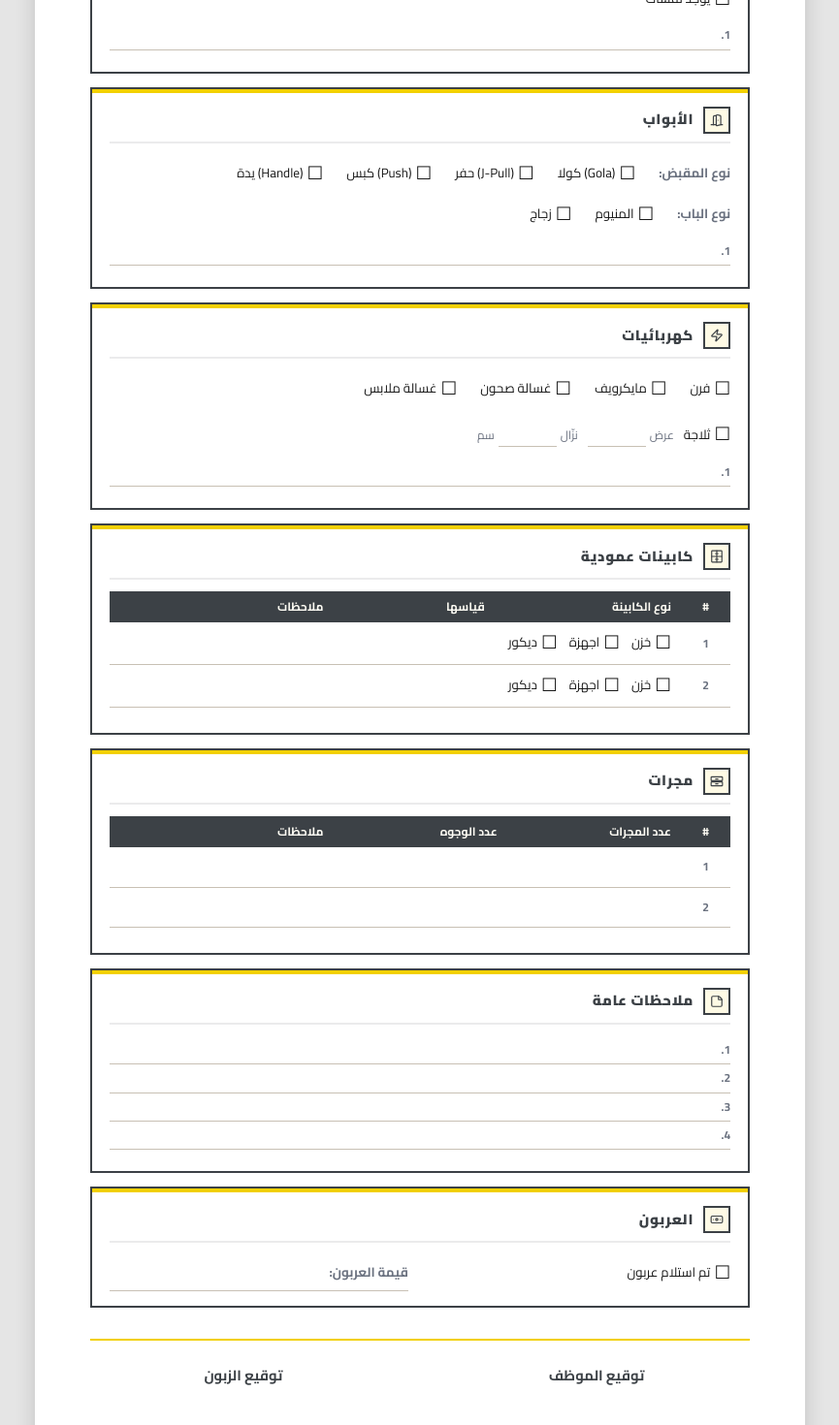
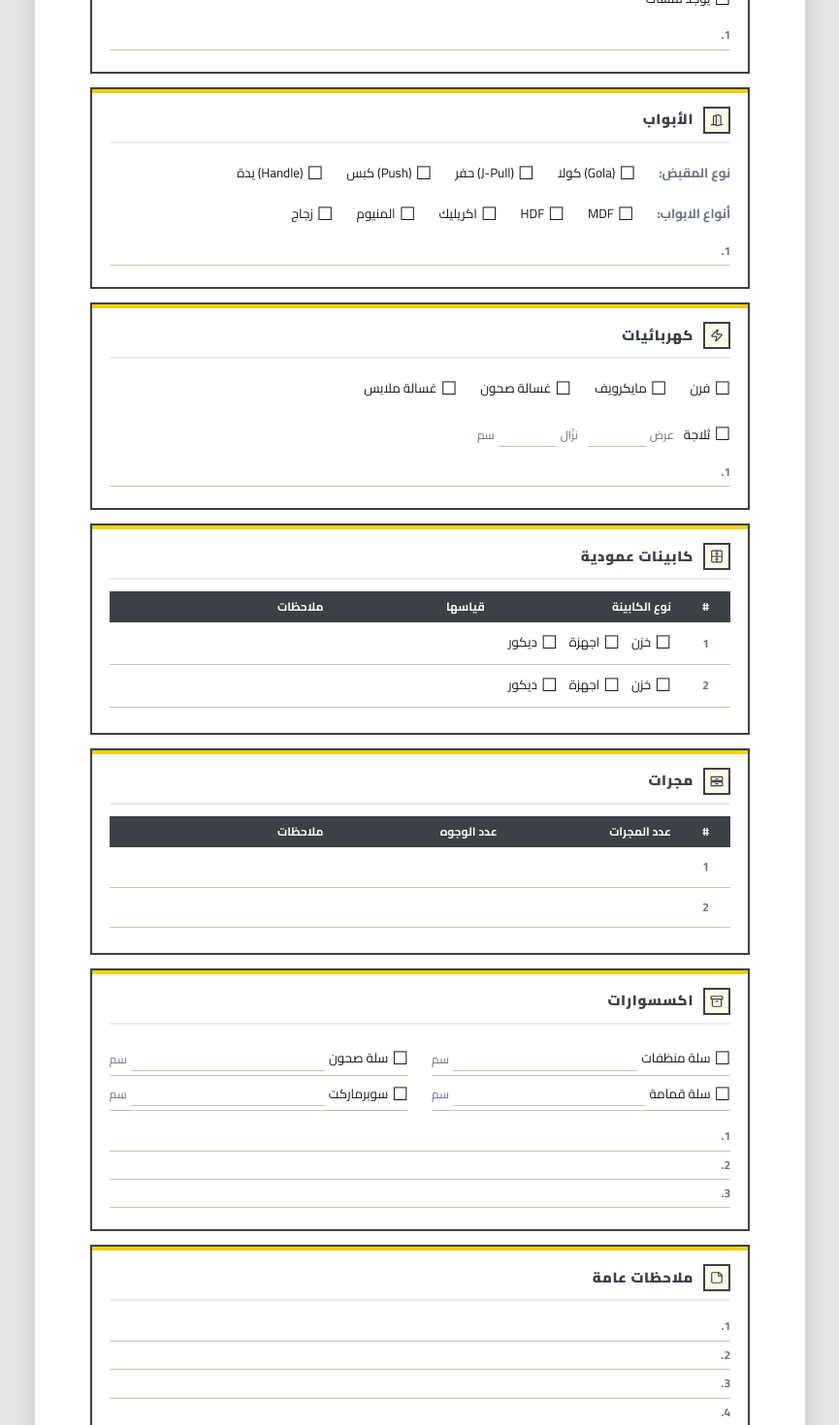
Before and after one commit to Abdullah97825/ahmed-decor-contract, a Next.js app: page /survey in a window 1280 px wide. Shown: the part 1159-2629 px from the top of the page at 97% size, without its empty margins (207-1072 px from the left). Built offline with nearby package versions, Linux system fonts and the light colour scheme.

Commit message:
Enhance survey form layout with new door types and accessories section

```diff
--- a/components/survey-form.tsx
+++ b/components/survey-form.tsx
@@ -143,8 +143,11 @@ function PrintableSurvey() {
           <CheckboxOption label="(Push) كبس" />
           <CheckboxOption label="(Handle) يدة" />
         </div>
-        <div style={{ display: "flex", gap: "24px", padding: "8px 0", marginBottom: "4px" }}>
-          <span style={{ fontWeight: 700, color: "#6B7280", fontSize: "10pt" }}>نوع الباب:</span>
+        <div style={{ display: "flex", gap: "24px", padding: "8px 0", marginBottom: "4px", flexWrap: "wrap" }}>
+          <span style={{ fontWeight: 700, color: "#6B7280", fontSize: "10pt" }}>أنواع الابواب:</span>
+          <CheckboxOption label="MDF" />
+          <CheckboxOption label="HDF" />
+          <CheckboxOption label="اكريليك" />
           <CheckboxOption label="المنيوم" />
           <CheckboxOption label="زجاج" />
         </div>
@@ -188,6 +191,21 @@ function PrintableSurvey() {
           rows={2}
           colWidths={["8%", "28%", "28%", "36%"]}
         />
+      </PrintSection>
+
+      {/* Accessories */}
+      <PrintSection title="اكسسوارات" icon="basket">
+        <div style={{ display: "grid", gridTemplateColumns: "1fr 1fr", gap: "4px 24px", padding: "8px 0", marginBottom: "4px" }}>
+          {["سلة منظفات", "سلة صحون", "سلة قمامة", "سوبرماركت"].map((item) => (
+            <div key={item} style={{ display: "flex", alignItems: "center", gap: "4px", fontSize: "10pt", padding: "4px 0", borderBottom: "1.5px solid #C8C0B4" }}>
+              <span style={{ fontSize: "14pt", lineHeight: 1 }}>☐</span>
+              <span>{item}</span>
+              <span style={{ flex: 1, borderBottom: "1.5px solid #C8C0B4", minWidth: "40px", display: "inline-block" }}>&nbsp;</span>
+              <span style={{ color: "#6B7280", fontSize: "9pt" }}>سم</span>
+            </div>
+          ))}
+        </div>
+        <BlankNoteLines count={3} />
       </PrintSection>
 
       {/* General Notes */}
@@ -286,6 +304,7 @@ function PrintIcon({ name }: { name: string }) {
     zap: <svg {...common}><path d="M4 14a1 1 0 0 1-.78-1.63l9.9-10.2a.5.5 0 0 1 .86.46l-1.92 6.02A1 1 0 0 0 13 10h7a1 1 0 0 1 .78 1.63l-9.9 10.2a.5.5 0 0 1-.86-.46l1.92-6.02A1 1 0 0 0 11 14z" /></svg>,
     drawer: <svg {...common}><rect x="2" y="4" width="20" height="7" rx="1" /><rect x="2" y="13" width="20" height="7" rx="1" /><path d="M10 8h4" /><path d="M10 16.5h4" /></svg>,
     cabinet: <svg {...common}><rect x="3" y="2" width="18" height="20" rx="1" /><path d="M3 12h18" /><path d="M12 2v20" /><path d="M10 7h1" /><path d="M10 17h1" /><path d="M13 7h1" /><path d="M13 17h1" /></svg>,
+    basket: <svg {...common}><path d="M2 3h20v5H2z" /><path d="M4 8v11a2 2 0 0 0 2 2h12a2 2 0 0 0 2-2V8" /><path d="M10 12h4" /></svg>,
   };
   return <>{icons[name] || null}</>;
 }
--- a/survey-form.html
+++ b/survey-form.html
@@ -243,8 +243,11 @@ body { font-family: 'Cairo', sans-serif; background: var(--cream); color: var(--
         <span class="cb"><span class="cb-box">☐</span> (Push) كبس</span>
         <span class="cb"><span class="cb-box">☐</span> (Handle) يدة</span>
       </div>
-      <div class="cb-row">
-        <span class="cb-label">نوع الباب:</span>
+      <div class="cb-row" style="flex-wrap:wrap">
+        <span class="cb-label">أنواع الابواب:</span>
+        <span class="cb"><span class="cb-box">☐</span> MDF</span>
+        <span class="cb"><span class="cb-box">☐</span> HDF</span>
+        <span class="cb"><span class="cb-box">☐</span> اكريليك</span>
         <span class="cb"><span class="cb-box">☐</span> المنيوم</span>
         <span class="cb"><span class="cb-box">☐</span> زجاج</span>
       </div>
@@ -308,6 +311,28 @@ body { font-family: 'Cairo', sans-serif; background: var(--cream); color: var(--
           <tr><td>2</td><td></td><td></td><td></td></tr>
         </tbody>
       </table>
+    </div>
+  </div>
+
+  <!-- Accessories -->
+  <div class="ps">
+    <div class="ps-bar"></div>
+    <div class="ps-inner">
+      <div class="ps-head">
+        <div class="ps-icon"><svg style="width:14px;height:14px" viewBox="0 0 24 24" fill="none" stroke="#3C4146" stroke-width="2" stroke-linecap="round" stroke-linejoin="round"><path d="M2 3h20v5H2z"/><path d="M4 8v11a2 2 0 0 0 2 2h12a2 2 0 0 0 2-2V8"/><path d="M10 12h4"/></svg></div>
+        <h2 class="ps-title">اكسسوارات</h2>
+      </div>
+      <div class="grid2" style="gap:4px 24px; padding:8px 0; margin-bottom:4px">
+        <div style="display:flex;align-items:center;gap:4px;font-size:10pt;padding:4px 0;border-bottom:1.5px solid #C8C0B4"><span style="font-size:14pt;line-height:1">☐</span> سلة منظفات <span style="flex:1;border-bottom:1.5px solid #C8C0B4;min-width:40px;display:inline-block">&nbsp;</span><span style="color:#6B7280;font-size:9pt">سم</span></div>
+        <div style="display:flex;align-items:center;gap:4px;font-size:10pt;padding:4px 0;border-bottom:1.5px solid #C8C0B4"><span style="font-size:14pt;line-height:1">☐</span> سلة صحون <span style="flex:1;border-bottom:1.5px solid #C8C0B4;min-width:40px;display:inline-block">&nbsp;</span><span style="color:#6B7280;font-size:9pt">سم</span></div>
+        <div style="display:flex;align-items:center;gap:4px;font-size:10pt;padding:4px 0;border-bottom:1.5px solid #C8C0B4"><span style="font-size:14pt;line-height:1">☐</span> سلة قمامة <span style="flex:1;border-bottom:1.5px solid #C8C0B4;min-width:40px;display:inline-block">&nbsp;</span><span style="color:#6B7280;font-size:9pt">سم</span></div>
+        <div style="display:flex;align-items:center;gap:4px;font-size:10pt;padding:4px 0;border-bottom:1.5px solid #C8C0B4"><span style="font-size:14pt;line-height:1">☐</span> سوبرماركت <span style="flex:1;border-bottom:1.5px solid #C8C0B4;min-width:40px;display:inline-block">&nbsp;</span><span style="color:#6B7280;font-size:9pt">سم</span></div>
+      </div>
+      <div class="nl">
+        <div class="nl-row"><span class="nl-num">1.</span></div>
+        <div class="nl-row"><span class="nl-num">2.</span></div>
+        <div class="nl-row"><span class="nl-num">3.</span></div>
+      </div>
     </div>
   </div>
 
```
